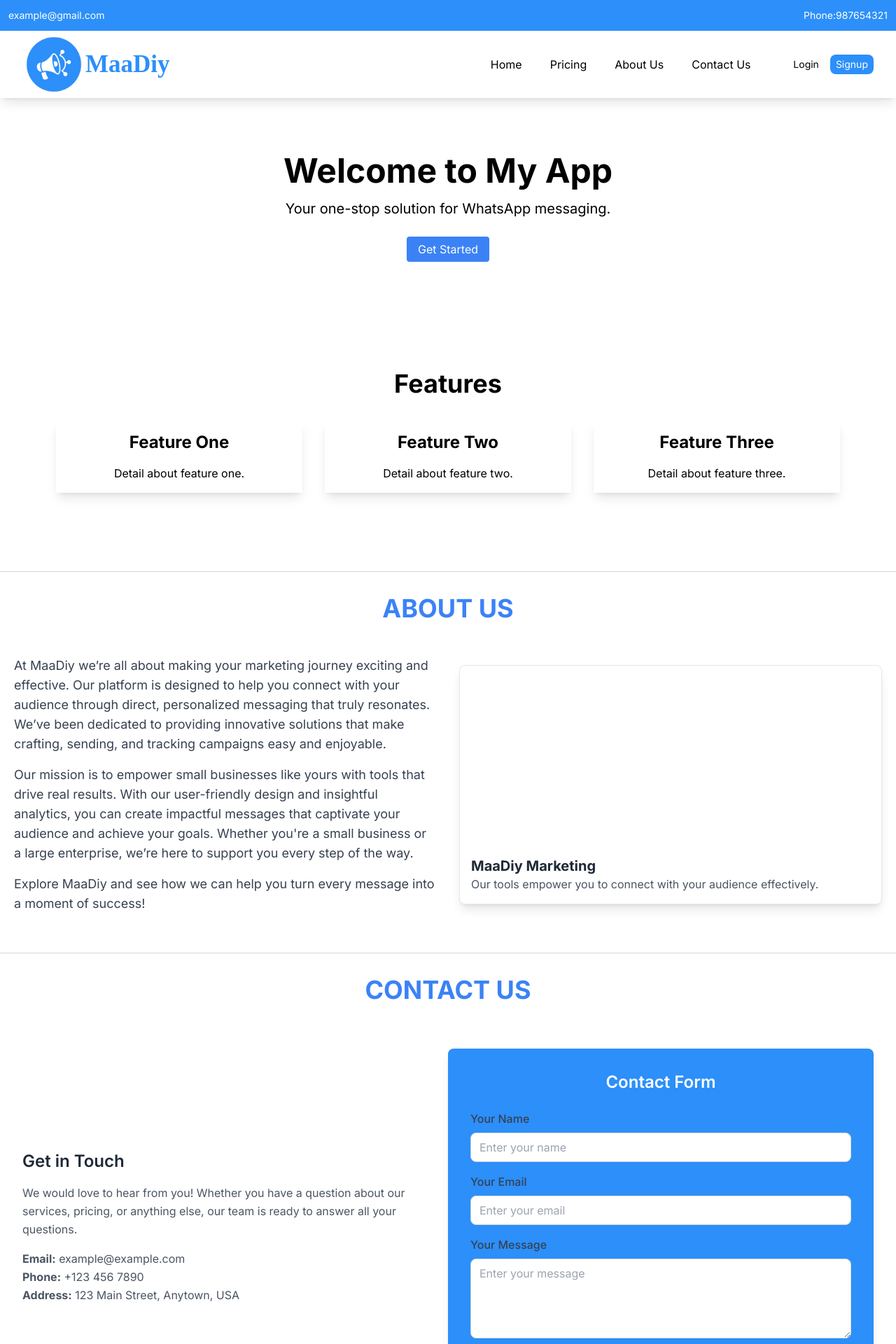
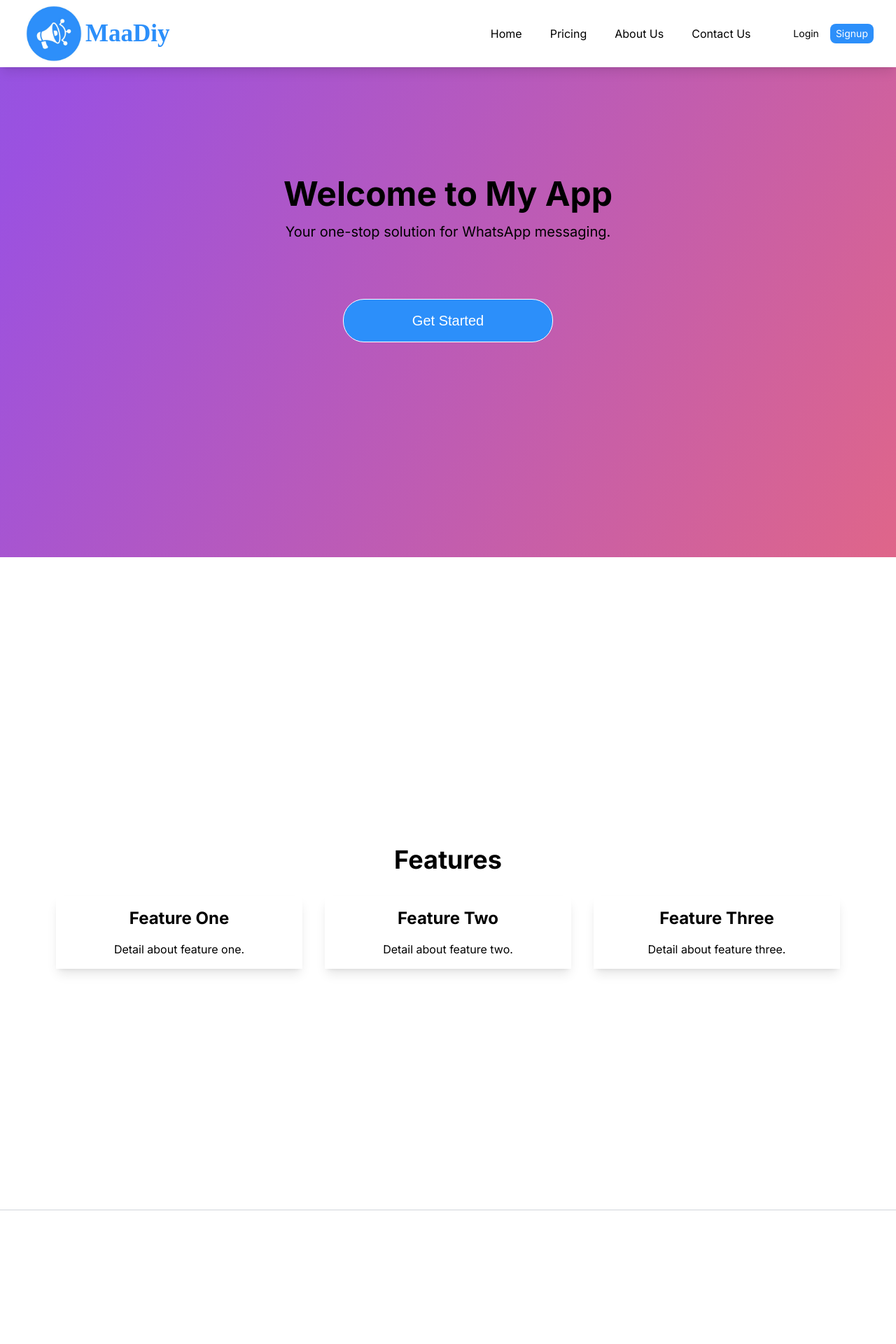
Before and after one commit to Fadhilmk/themmadi, a Next.js app: page / in a window 1280 px wide. Shown: the top 1920 px of the page at 70% size. Built offline with nearby package versions, Linux system fonts and the light colour scheme.

Commit message:
updated contact page

```diff
--- a/app/globals.css
+++ b/app/globals.css
@@ -25,3 +25,85 @@ html {
     text-wrap: balance;
   }
 }
+
+.DemoGradient {
+  background: linear-gradient(0.33turn, #56ccf2, #2f80ed, #9b51e0, #ff6f61);
+  background-size: 400% 400%;
+  animation: GradientBackground 12s ease infinite;
+}
+
+@keyframes GradientBackground {
+  0%   { background-position: 0%   50%; }
+  50%  { background-position: 100% 50%; }
+  100% { background-position: 0%   50%; }
+}
+
+.bg {
+  width: 400%;
+  height: 400%;
+  background: linear-gradient(0.33turn, #f6a192, #ffd9df, #f6c492, #f6a192);
+  background-size: 100% 100%;
+  animation: GradientBackground 12s ease infinite;
+}
+
+/* @keyframes GradientBackground {
+  0%   { transform: translate(0, -50%); }
+  50%  { transform: translate(-75%, 0); }
+  100% { transform: translate(0, -50%); }
+} */
+
+.getStart {font-family:arial; padding:50px; text-align:center}
+
+.btn {
+  background-color:#2c8ffa;
+  background-size: 0% 100%;
+  border: 1px solid white;
+  border-radius:30px;
+	color:#fff;
+	display:inline-block;
+	font-size:20px;
+	outline:none;
+	padding:15px 30px;
+	text-align:center;
+	text-decoration:none;
+  transition: background-color .5s;
+  width:300px;
+}
+
+.btn:hover {
+  background-color:#2c8ffa;
+  background-image:linear-gradient(to right, rgba(255,255,255,0) 0%, rgba(255,255,255,0) 40%, rgba(255,255,255,.7) 100%);
+  background-repeat:no-repeat;
+  background-size: 200% 100%;
+  transition:background-size 1s, background-color 1s;
+}
+
+.btn:active {
+  background-color:#2c8ffa;
+  transition:background-size 0
+}
+
+
+.btn-contact{
+  background-color:#2c8ffa;
+  background-size: 0% 100%;
+	color:#fff;
+	display:inline-block;
+	outline:none;
+	text-align:center;
+	text-decoration:none;
+  transition: background-color .5s;
+}
+
+.btn-contact:hover {
+  background-color:#2c8ffa;
+  background-image:linear-gradient(to right, rgba(255,255,255,0) 0%, rgba(255,255,255,0) 40%, rgba(255,255,255,.7) 100%);
+  background-repeat:no-repeat;
+  background-size: 200% 100%;
+  transition:background-size 1s, background-color 1s;
+}
+
+.btn-contact:active {
+  background-color:#2c8ffa;
+  transition:background-size 0
+}
--- a/components/About.jsx
+++ b/components/About.jsx
@@ -6,11 +6,11 @@ const AboutUs = () => {
       <div className="my-8">
         <hr className="border-t border-gray-300" />
       </div>
-      <div id='about' className="container mx-auto px-1 mb-10">
-        <h1 className="text-4xl text-center text-blue-500 mt-2 font-bold mb-8 mt-10">ABOUT US</h1>
+      <div id='about' className="container mx-auto px-1 mb-10 min-h-screen flex flex-col justify-center">
+        <h1 style={{fontFamily:'initial'}} className="text-4xl text-center text-blue-500 font-bold mb-8">ABOUT US</h1>
         <div className="flex flex-col lg:flex-row items-center justify-center">
           <div className="lg:w-1/2 p-4">
-            <p className="text-lg text-gray-700">
+            <p className="text-lg text-gray-700 leading-snug">
               At MaaDiy we’re all about making your marketing journey exciting and effective. Our platform is designed to help you connect with your audience through direct, personalized messaging that truly resonates. We’ve been dedicated to providing innovative solutions that make crafting, sending, and tracking campaigns easy and enjoyable.
             </p>
             <p className="text-lg text-gray-700 mt-4">
--- a/components/Contact.jsx
+++ b/components/Contact.jsx
@@ -26,16 +26,15 @@ const ContactUs = () => {
 
   return (
     <>
-      <div className="my-8">
-        <hr className="border-t border-gray-300" />
-      </div>
-      <div id="contact" className="relative">
+      <div id="contact" className="relative min-h-screen flex flex-col justify-center bg-black">
         <div className="relative mx-auto max-w-7xl px-4 sm:px-6 lg:px-8">
-          <h1 className="text-4xl text-center text-blue-500 font-bold mb-16">CONTACT US</h1>
+          <h1 style={{fontFamily:'initial'}} className="text-4xl text-center text-blue-500 font-bold mb-16 mt-8 md:mt-0">CONTACT US</h1>
           <div className="flex flex-col md:flex-row justify-between items-center mb-16">
             {/* Left Section: Company Info */}
             <div className="md:w-1/2 text-center md:text-left mb-8 md:mb-0 flex flex-col justify-center items-center md:items-start">
-              <h2 className="text-2xl font-semibold text-gray-800 mb-4">Get in Touch</h2>
+              <p className='text-center pb-10' style={{color:'white', fontFamily:'cursive', fontSize:40, fontWeight:900}}>Let’s find the right solution for you!</p>
+
+              <h2 style={{fontFamily:'monospace'}} className="text-2xl font-semibold text-gray-800 mb-4">Get in Touch</h2>
               <p className="text-gray-600 mb-4 leading-relaxed">
                 We would love to hear from you! Whether you have a question about our services, pricing, or anything else, our team is ready to answer all your questions.
               </p>
@@ -50,22 +49,28 @@ const ContactUs = () => {
               </p>
             </div>
             {/* Right Section: Contact Form */}
-            <div className="md:w-1/2 p-8 rounded-lg shadow-lg" style={{backgroundColor:'#2c8ffa'}}>
-            <h2 className="text-2xl font-semibold text-white mb-6 text-center">Contact Form</h2>
-            <form>
-                <div className="mb-4">
-                  <label htmlFor="name" className="block text-gray-700 font-medium mb-2">Your Name</label>
-                  <input type="text" id="name" className="w-full px-3 py-2 border border-gray-300 rounded-lg focus:outline-none focus:ring-2 focus:ring-blue-500" placeholder="Enter your name" />
+            <div className="md:w-1/2 p-8 rounded-lg shadow-lg">
+             <form>
+                <div className="mb-6 text-white">
+                  <input style={{backgroundColor:'black', borderWidth:1, borderColor:'#2c7ffe', borderRadius:20, width:265}} type="text" id="name" className="w-full px-3 py-2 border border-gray-300 rounded-lg focus:outline-none focus:ring-2 focus:ring-blue-500" placeholder="First Name" />
+                  <input
+                    style={{ backgroundColor: 'black', borderWidth: 1, borderColor: '#2c8ffa', borderRadius: 20, width: 265 }}
+                    type="text"
+                    id="name"
+                    className="w-full px-3 py-2 ml-0 md:ml-2 mt-6 md:md-0 border border-gray-300 rounded-lg focus:outline-none focus:ring-2 focus:ring-blue-500"
+                    placeholder="Last Name"
+                  />
                 </div>
-                <div className="mb-4">
-                  <label htmlFor="email" className="block text-gray-700 font-medium mb-2">Your Email</label>
-                  <input type="email" id="email" className="w-full px-3 py-2 border border-gray-300 rounded-lg focus:outline-none focus:ring-2 focus:ring-blue-500" placeholder="Enter your email" />
+                <div className="mb-6 text-white">
+                   <input style={{backgroundColor:'black', borderWidth:1, borderColor:'#2c8ffa', borderRadius:20}} type="email" id="email" className="w-full px-3 py-2 border border-gray-300 rounded-lg focus:outline-none focus:ring-2 focus:ring-blue-500" placeholder="Email" />
                 </div>
-                <div className="mb-4">
-                  <label htmlFor="message" className="block text-gray-700 font-medium mb-2">Your Message</label>
-                  <textarea id="message" rows="4" className="w-full px-3 py-2 border border-gray-300 rounded-lg focus:outline-none focus:ring-2 focus:ring-blue-500" placeholder="Enter your message"></textarea>
+                <div className="mb-6 text-white">
+                   <input style={{backgroundColor:'black', borderWidth:1, borderColor:'#2c8ffa', borderRadius:20}} type="phone" id="phone" className="w-full px-3 py-2 border border-gray-300 rounded-lg focus:outline-none focus:ring-2 focus:ring-blue-500" placeholder="Phone" />
                 </div>
-                <button type="submit" className="w-full bg-blue-500 text-white py-2 rounded-lg hover:bg-blue-600 transition duration-300 border">Send Message</button>
+                <div className="mb-6 text-white">
+                   <textarea style={{backgroundColor:'black', borderWidth:1, borderColor:'#2c8ffa', borderRadius:20, color:'white'}} id="message" rows="4" className="w-full px-3 py-2 border border-gray-300 rounded-lg focus:outline-none focus:ring-2 focus:ring-blue-500" placeholder="Message"></textarea>
+                </div>
+                <button style={{width:150, borderRadius:20}} type="submit" className="btn-contact w-full bg-blue-500 text-white py-2 hover:bg-blue-600 transition duration-300">Send Message</button>
               </form>
             </div>
           </div>
--- a/components/Home.jsx
+++ b/components/Home.jsx
@@ -1,23 +1,25 @@
 import Image from "next/image";
+import '../app/globals.css'
 export default function Home() {
   return (
     <div>
-      <section className="text-grey-800 p-20 text-center">
+    <section className="DemoGradient text-grey-800 text-center min-h-screen flex flex-col justify-center" style={{position:'relative',top:-100}}>
       <h1 className="text-5xl font-bold mb-4">Welcome to My App</h1>
       <p className="text-xl mb-8">
         Your one-stop solution for WhatsApp messaging.
       </p>
-        <div className="container">
+      <div className="getStart">
         <a
           href="/signup"
-            className="bg-blue-500 text-white px-4 py-2 rounded"
+          className="bg-blue-500 text-white px-4 py-2 rounded btn"
         >
           Get Started
         </a>
       </div>
     </section>
 
-      <section className="p-20 text-center">
+
+      <section className="p-20 text-center min-h-screen flex flex-col justify-center">
         <h2 className="text-4xl font-bold mb-8">Features</h2>
         <div className="grid grid-cols-1 md:grid-cols-2 lg:grid-cols-3 gap-8">
           <div className="p-4 shadow-lg">
--- a/components/Navbar.js
+++ b/components/Navbar.js
@@ -12,21 +12,8 @@ const Navbar = () => {
 
     return (
         <>
-        <nav className="text-white p-3 flex justify-end" style={{ backgroundColor: '#2c8ffa' }}>
-            <div className="container mx-auto">
-                <div className="flex items-center">
-                    <div className="flex items-center space-x-4 font-style">
-                        <span className="text-xs md:text-sm" id="font-color-white">example@gmail.com</span>
-                    </div>
-                    <div className="ml-auto flex items-center space-x-8">
-                        <span className="text-xs md:text-sm" id="font-color-white">Phone:987654321</span>
-                    </div>
-                </div>
-            </div>
-        </nav>
-
         {/* Non-Sticky Navbar */}
-        <nav className="sticky top-0 z-10 py-2 bg-white border-b-1 border-blue-500 shadow-lg">
+        <nav className="sticky top-0 z-10 py-2 bg-white border-b-1 shadow-lg">
             <div className="max-w-7xl mx-auto px-4 sm:px-6 lg:px-8">
                 <div className="flex h-20" style={{ alignItems: 'center', justifyContent: 'space-between' }}>
                     {/* Left Section for Logo */}
```
Lines whose indentation alone changed are shown as unchanged.
